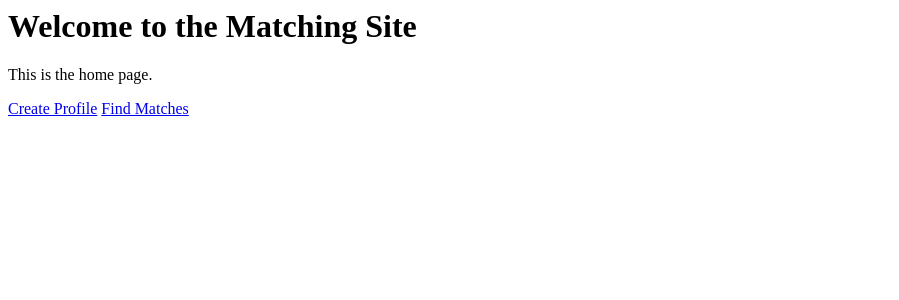
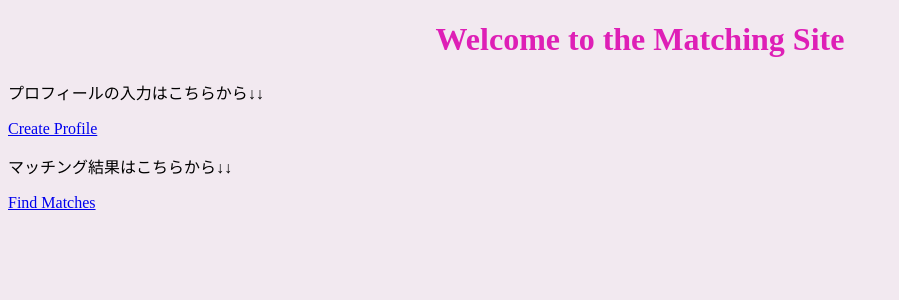
Before and after one commit to wachodayo/my-first-app, a Django app: page / in a window 1280 px wide. Shown: the top 300 px of the page, without its empty margins (0-899 px from the left). Run offline with Django 5.2, Linux system fonts and the light colour scheme.

Commit message:
Changed the HTML for the site.

```diff
--- a/app/templates/home.html
+++ b/app/templates/home.html
@@ -1,4 +1,18 @@
-<h1>Welcome to the Matching Site</h1>
-<p>This is the home page.</p>
+<!DOCTYPE html>
+<html>
+<head>
+	<title>いらっしゃい</title>
+</head>
+<body bgcolor="#f2e9f0">
+<h1 style="color:#de1fb6">Welcome to the Matching Site</h1>
+
+<p>プロフィールの入力はこちらから↓↓</p>
 <a href="{% url 'user_profile' %}">Create Profile</a>
+<p>マッチング結果はこちらから↓↓</p>
 <a href="{% url 'matching_view' %}">Find Matches</a>
+<style>
+    h1{text-align:center;}
+
+</style>
+</boby>
+</html>
```
